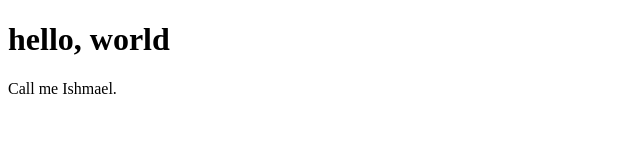
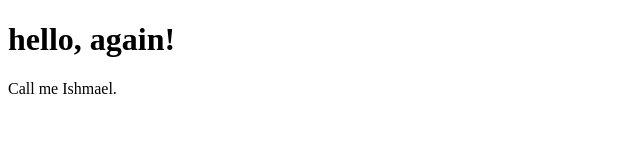
Before and after one commit to sauchin/second_website, a plain HTML site: page index.html in a window 1280 px wide. Shown: the full height of the page, 0-640 px from the left. Drawn offline with Linux system fonts and the light colour scheme.

Commit message:
Change to hello, again

```diff
--- a/index.html
+++ b/index.html
@@ -4,7 +4,7 @@
     <title></title>
   </head>
   <body>
-    <h1>hello, world</h1>
+    <h1>hello, again!</h1>
     <p>Call me Ishmael.</p>
   </body>
 </html>
```
